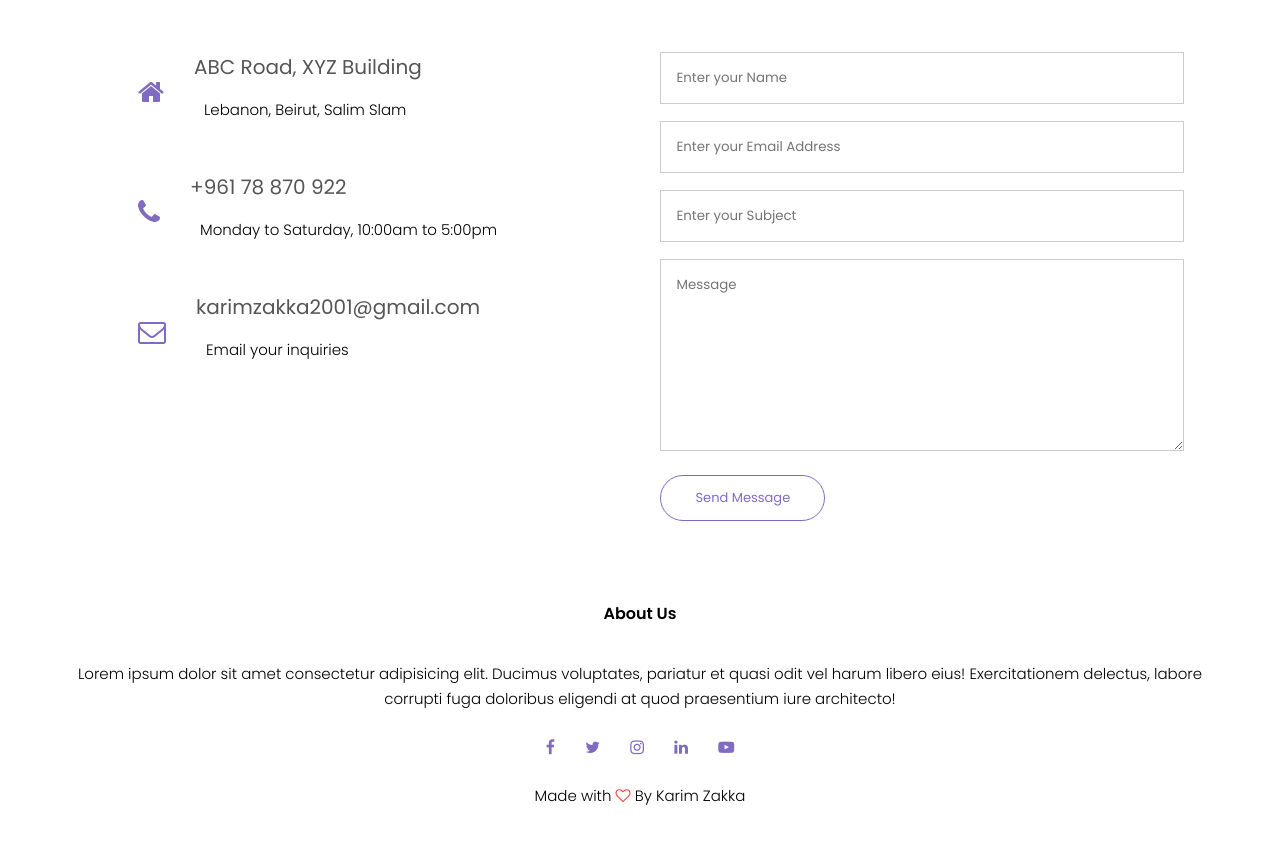
After one commit to KarimZakka01/Goltha, a PHP site: page /contact.html in a window 1280 px wide. The commit adds this page. Shown: the part 1016-1864 px from the top of the page. Run offline with PHP 8.4, Linux system fonts and the light colour scheme.

Commit message:
contact form

```diff
--- a/connection.php
+++ b/connection.php
@@ -14,7 +14,8 @@
     // Check connection using try and catch.
     try{
         //Here we insert a 4TH PARAMETER because we're connecting to a specific DB.
-        $conn = mysqli_connect($servername, $username, $password, $dbName);
+        $DBConnect = mysqli_connect($servername, $username, $password); //Connection to the DBMS.
+        $DBSelect = @mysqli_select_db($DBConnect, $dbName); //Connection to the DB.
         // echo "connected to the database $dbName";
 
         }catch(Exception $e){
--- /dev/null
+++ b/contact.html
@@ -0,0 +1,124 @@
+<!DOCTYPE html>
+<html>
+<head>
+
+<title>Goltha</title>
+
+<meta name = "viewport" content = "width=device-width, initial-scale = 1.0">
+<meta charset = "UTF-8">
+<meta http-equiv = "refresh" content = "600">
+
+<link rel = "stylesheet" href = "style.css">
+
+<link rel="preconnect" href="https://fonts.googleapis.com">
+<link rel="preconnect" href="https://fonts.gstatic.com" crossorigin>
+<link href="https://fonts.googleapis.com/css2?family=Poppins:
+wght@100;200;300;400;600;700&display=swap" rel="stylesheet">
+<!--Got the font from google fonts-->
+
+<link rel="stylesheet" href="https:/stackpath.bootstrapcdn.com/font-awesome/4.7.0/css/font-awesome.min.css">
+<!--This is a cdn (content delivery network) for font awesome.-->
+
+
+<body>
+
+    <section class = "subheading">
+        <nav>
+            <a href="index.html"><img src="golthalogo.svg" alt="This is the logo"></a>
+            <div class = "navigation">
+
+                <ul>
+                    <li><a href="index.html">Home</a></li>
+                    <li><a href="about.html">About</a></li>
+                    <li><a href="services.php">Services</a></li>
+                    <li><a href="">Contact</a></li>
+                    <li><a href="">Register</a></li>
+                </ul>
+            </div>
+
+        </nav>
+
+
+        <h1>Contact Us</h1>
+
+    </section>
+
+    <!-------CONTACT US CONTENT------->
+
+    <section class="location">
+
+        <iframe src="https://www.google.com/maps/embed?pb=!1m18!1m12!1m3!1d3312.2947662790675!2d35.49445361503165!3d33.88206158065258!2m3!1f0!2f0!3f0!3m2!1i1024!2i768!4f13.1!3m3!1m2!1s0x151f173c55cfddfb%3A0x3fe55df78257daed!2sSalim%20Salam%2C%20Bayrut!5e0!3m2!1sen!2slb!4v1653405521788!5m2!1sen!2slb" width="600" height="450" style="border:0;" allowfullscreen="" loading="lazy" referrerpolicy="no-referrer-when-downgrade"></iframe>
+
+    </section>
+
+    <section class="contactus">
+        <div class="row">
+            <div class="contactcol">
+                <div>
+                    <i class="fa fa-home"></i>
+                        <span> <!--div is a block-level element, while <span> is an inline element-->
+                            <h5>ABC Road, XYZ Building</h5>
+                            <p>Lebanon, Beirut, Salim Slam</p>
+                        </span>
+                </div>
+                <div>
+                    <i class="fa fa-phone"></i>
+                        <span> <!--div is a block-level element, while <span> is an inline element-->
+                            <h5>+961 78 870 922 </h5>
+                            <p>Monday to Saturday, 10:00am to 5:00pm</p>
+                        </span>
+                </div>
+                <div>
+                    <i class="fa fa-envelope-o"></i>
+                        <span> <!--div is a block-level element, while <span> is an inline element-->
+                            <h5>karimzakka2001@gmail.com</h5>
+                            <p>Email your inquiries</p>
+                        </span>
+                </div>
+
+            </div>
+
+            <div class="contactcol">
+
+                <form action="contacthandler.php" method="post">
+                    <input type="text" name="name" placeholder="Enter your Name" required><!--placeholder specifies a short hint that describes the expected value of an input field-->
+                    <input type="email" name="email" placeholder="Enter your Email Address" required>
+                    <input type="text" name="subject" placeholder="Enter your Subject" required>
+                    <textarea rows="8" name="message" placeholder="Message" required></textarea>
+                    <button type="submit" name="submit" class="morebutton purplebutton">Send Message</button>
+                </form>
+
+            </div>
+        </div>
+
+
+
+    </section>
+
+
+
+
+
+<!-------FOOTER------->
+<section class="footer">
+    <h4>About Us</h4>
+    <p>Lorem ipsum dolor sit amet consectetur adipisicing elit. Ducimus voluptates,
+        pariatur et quasi odit vel harum libero eius! Exercitationem delectus, labore<br>
+        corrupti fuga doloribus eligendi at quod praesentium iure architecto!</p>
+    <div class="socialicons">
+        <i class="fa fa-facebook"></i><!--FACEBOOK icon from font awesome-->
+        <a href="https://twitter.com/KarimZakka2" target="_blank"><i class="fa fa-twitter"></i></a><!--TWITTER icon from font awesome-->
+        <a href="https://www.instagram.com/karim_zakka/" target="_blank"><i class="fa fa-instagram"></i></a><!--INSTAGRAM icon from font awesome-->
+        <a href="https://www.linkedin.com/in/karim-zakka-022a2a1b6/" target="_blank"><i class="fa fa-linkedin"></i></a><!--LINKEDIN icon from font awesome-->
+        <a href="https://www.youtube.com/watch?v=dQw4w9WgXcQ" target="_blank"><i class="fa fa-youtube-play" aria-hidden="true"></i></a><!--YOUTUBE icon from font awesome-->
+    </div>
+    <p>Made with <i class="fa fa-heart-o"></i> By Karim Zakka</p>
+
+</section>
+
+
+
+
+
+</body>
+</html>
--- a/style.css
+++ b/style.css
@@ -656,3 +656,64 @@ nav img {
     color: blue;
     text-decoration: none;
   }
+
+
+/*-------------------------CONTACT US PAGE-------------------------*/
+
+
+.location{
+   margin: auto;
+   padding: 80px 0;
+   width: 80%;
+}
+
+.location iframe{
+  width: 100%;
+}
+
+.contactus{
+  margin: auto;
+  width: 80%;
+}
+
+.contactcol{
+  flex-basis: 48%;
+  margin-bottom: 30px;
+}
+
+.contactcol div{
+  display: flex;
+  align-items: center;
+  margin-bottom: 40px;
+
+}
+
+.contactcol div .fa{
+  margin: 10px;
+  margin-right: 30px;
+  color: #816bc1;
+  font-size: 28px;
+}
+
+.contaactcol div p{
+  padding: 0;
+}
+
+.contactcol div h5{
+  font-size: 20px;
+  font-weight: 400;
+  color: #555;
+  margin-bottom: 5px;
+}
+
+.contactcol input, .contactcol textarea{
+  padding: 15px;
+  margin-bottom: 17px;
+  width: 100%;
+  outline: none;
+  border: 1px solid #ccc;
+
+}
+
+
+/*-------------------------REGISTER PAGE-------------------------*/
```
Also changed, not shown: contacthandler.php (added, +38 -0 lines), services.php (+5 -4 lines).
